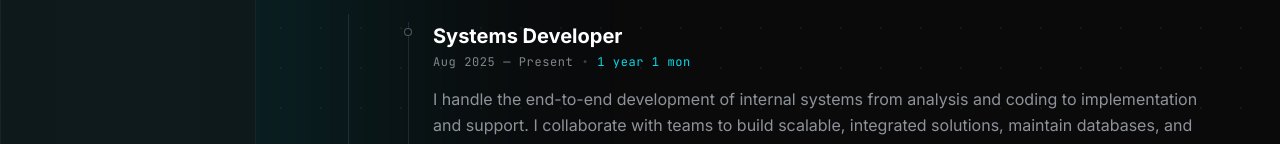
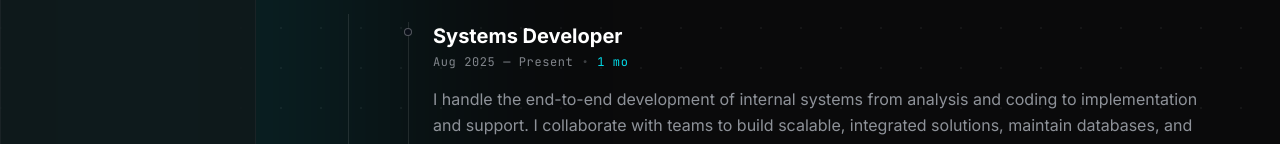
Before and after one commit to mrqz-rn/portfolio, a React (Vite) app: page / in a window 1280 px wide. Both pictures are taken after a click on the button "Experience". Shown: the part 293-437 px from the top of the page. Built offline with nearby package versions, Linux system fonts and the light colour scheme.

Commit message:
update duration dyanmically

```diff
--- a/src/components/sections/ExperienceSection.tsx
+++ b/src/components/sections/ExperienceSection.tsx
@@ -11,17 +11,17 @@ function formatDuration(start: string, end: string, customDuration?: string): st
 
   const parseDate = (str: string): Date => {
     if (str.toLowerCase() === "present") {
-      return new Date(2026, 7, 29); // August 2026
+      return new Date(); // Dynamically computes current real-time date
     }
     const parts = str.trim().split(/\s+/);
     const monthStr = parts[0] || "jan";
-    const yearStr = parts[1] || "2026";
+    const yearStr = parts[1] || `${new Date().getFullYear()}`;
     const months: Record<string, number> = {
       jan: 0, feb: 1, mar: 2, apr: 3, may: 4, jun: 5,
       jul: 6, aug: 7, sep: 8, oct: 9, nov: 10, dec: 11,
     };
     const month = months[monthStr.toLowerCase().slice(0, 3)] ?? 0;
-    const year = parseInt(yearStr, 10) || 2026;
+    const year = parseInt(yearStr, 10) || new Date().getFullYear();
     return new Date(year, month, 1);
   };
 
@@ -36,10 +36,10 @@ function formatDuration(start: string, end: string, customDuration?: string): st
 
     const parts: string[] = [];
     if (years > 0) {
-      parts.push(`${years} ${years === 1 ? 'year' : 'years'}`);
+      parts.push(`${years} ${years === 1 ? 'yr' : 'yrs'}`);
     }
     if (remainingMonths > 0) {
-      parts.push(`${remainingMonths} ${remainingMonths === 1 ? 'mon' : 'mons'}`);
+      parts.push(`${remainingMonths} ${remainingMonths === 1 ? 'mo' : 'mos'}`);
     }
     return parts.join(' ');
   } catch {
```
